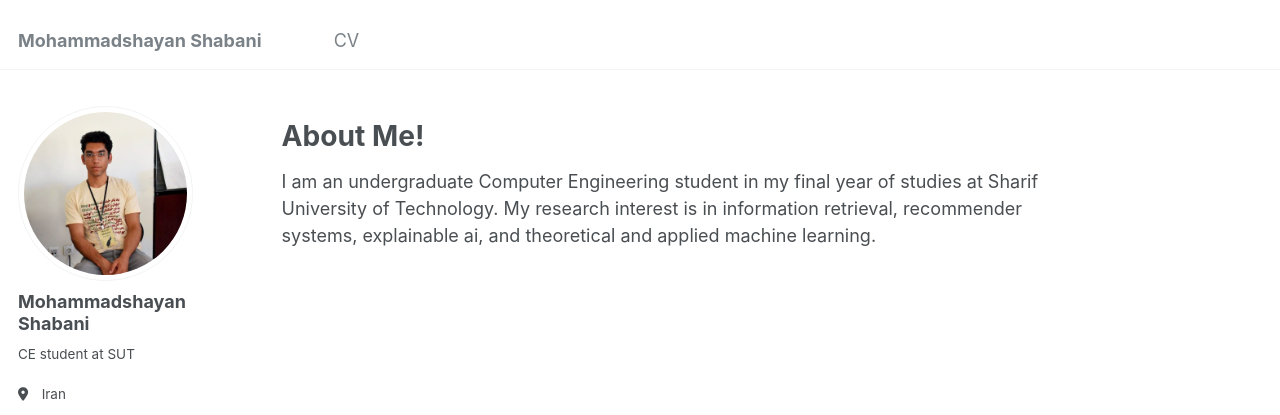
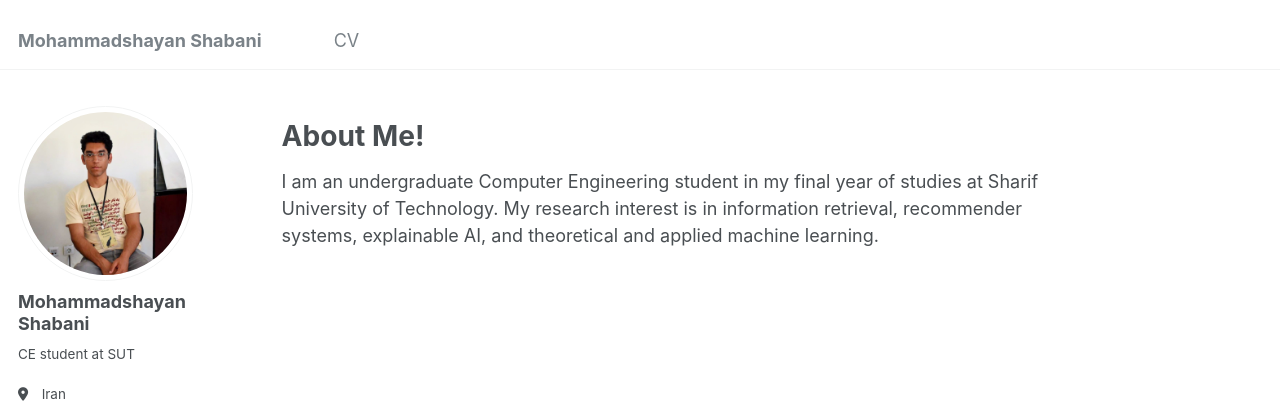
Before and after one commit to shayanshabani/shayanshabani.github.io, a Jekyll site: the page built from _pages/about.md, in a window 1280 px wide. Shown: the top 415 px of the page. Built offline with Jekyll 4.4.1, drawn with Linux system fonts in a browser that asks for light colours.

```diff
--- a/_pages/about.md
+++ b/_pages/about.md
@@ -10,4 +10,4 @@ redirect_from:
 About Me!
 ======
 I am an undergraduate Computer Engineering student in my final year of studies at Sharif University of Technology.
-My research interest is in information retrieval, recommender systems, explainable ai, and theoretical and applied machine learning.
+My research interest is in information retrieval, recommender systems, explainable AI, and theoretical and applied machine learning.
```
